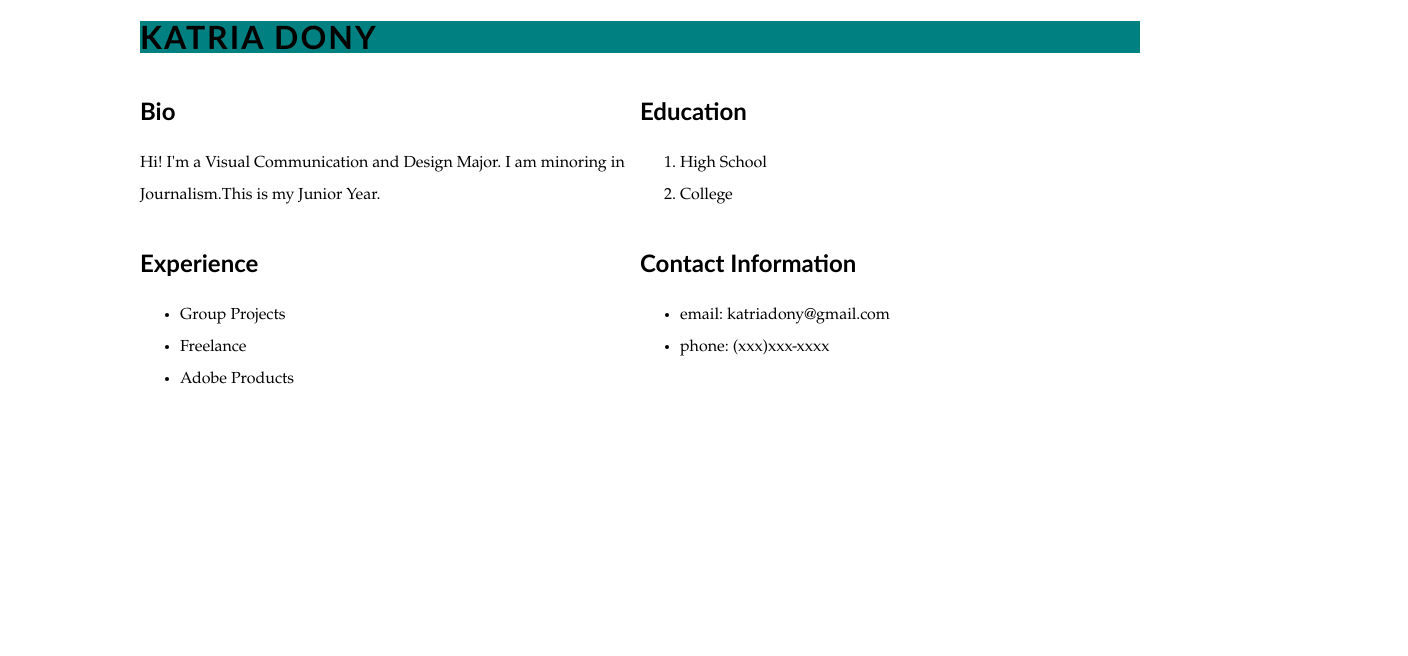
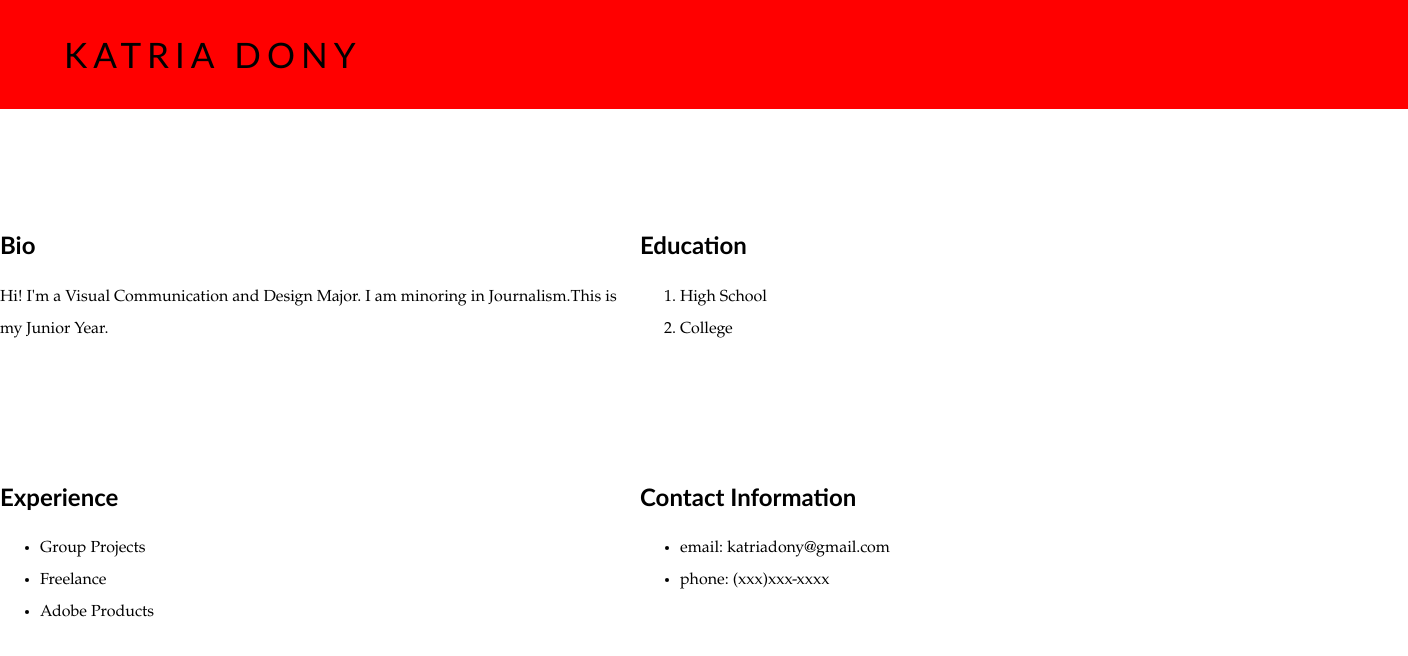
Before and after one commit to kdony1/kdony1.github.io, a plain HTML site: page bio.html in a window 1280 px wide. Shown: the whole page, 1408 px wide, since content can reach past the window. Drawn offline with nearby package versions, Linux system fonts and the light colour scheme.

Commit message:
Wednesday Edits

```diff
--- a/bio.html
+++ b/bio.html
@@ -1,11 +1,12 @@
 <!DOCTYPE html>
 
 <html>
+
 <head>
 	<meta charset='utf-8'>
 	<meta name="viewport" content="width=device-width">
 
-	<title>p1 Persona : Katria Dony</title>
+	<title>Katria Dony|Bio</title>
 	<link rel="stylesheet" type="text/css" href="css/styles.css">
 	<link rel="stylesheet" href="https://cdnjs.cloudflare.com/ajax/libs/normalize/3.0.2/normalize.css">
 
@@ -13,9 +14,8 @@
 </head>
 
 <body class="bio">
-	<article>
 
-<h1>Katria Dony</h1>
+	<header>Katria Dony</header>
 
 	<section class="bio-content">
 
@@ -43,6 +43,7 @@
 		<li>Freelance</li>
 		<li>Adobe Products</li>
 		</ul>
+
 	</section>
 
 	<section>
@@ -54,6 +55,5 @@
 		</ul>
 
 	</section>
-</article>
 
 </body>
--- a/css/styles.css
+++ b/css/styles.css
@@ -4,33 +4,49 @@ font-family: Baskerville, 'Baskerville Old Face', 'Hoefler Text', Garamond, 'Tim
 line-height: 32px;
 }
 
-p {}
 
 /* HOME PAGE*/
+.home header {
+	font-family: 'Trebuchet MS', 'Lucida Grande', 'Lucida Sans Unicode', 'Lucida Sans', Tahoma, sans-serif;
+	font-size: 35px;
+	text-transform: uppercase;
+	letter-spacing: 6px;
+	background: red;
+	margin: 0 auto 0 auto;
+	width: 100%;
+	padding: 3% 5% 3% 5%;
+}
+
+.home nav a {
+	text-decoration: none;
+	color: black;
+}
 
 /*BIO PAGE*/
-.bio h1 {
+.bio header {
 	font-family: 'Trebuchet MS', 'Lucida Grande', 'Lucida Sans Unicode', 'Lucida Sans', Tahoma, sans-serif;
+	font-size: 35px;
+	text-transform: uppercase;
+	letter-spacing: 6px;
+	background: red;
+	margin: 0 auto 0 auto;
+	width: 100%;
+	padding: 3% 5% 3% 5%;
 }
+
 .bio h2,
 .bio h3 {
 	font-family: 'Trebuchet MS', 'Lucida Grande', 'Lucida Sans Unicode', 'Lucida Sans', Tahoma, sans-serif;
 }
 
-.bio h1 {
-text-transform: uppercase;
-letter-spacing: 2px;
-}
-.bio article {
-	background: teal;
-	margin: 0 auto 0 auto;
-	width: 1000px;
-}
 
 .bio section {
+	margin-top: 100px;
 	float: left;
 	width: 50%;
 }
 
+}
+
 
 /*STYLE TILE*/
```
Also changed, not shown: Index.html (+6 -6 lines). Lines whose indentation alone changed are shown as unchanged.
